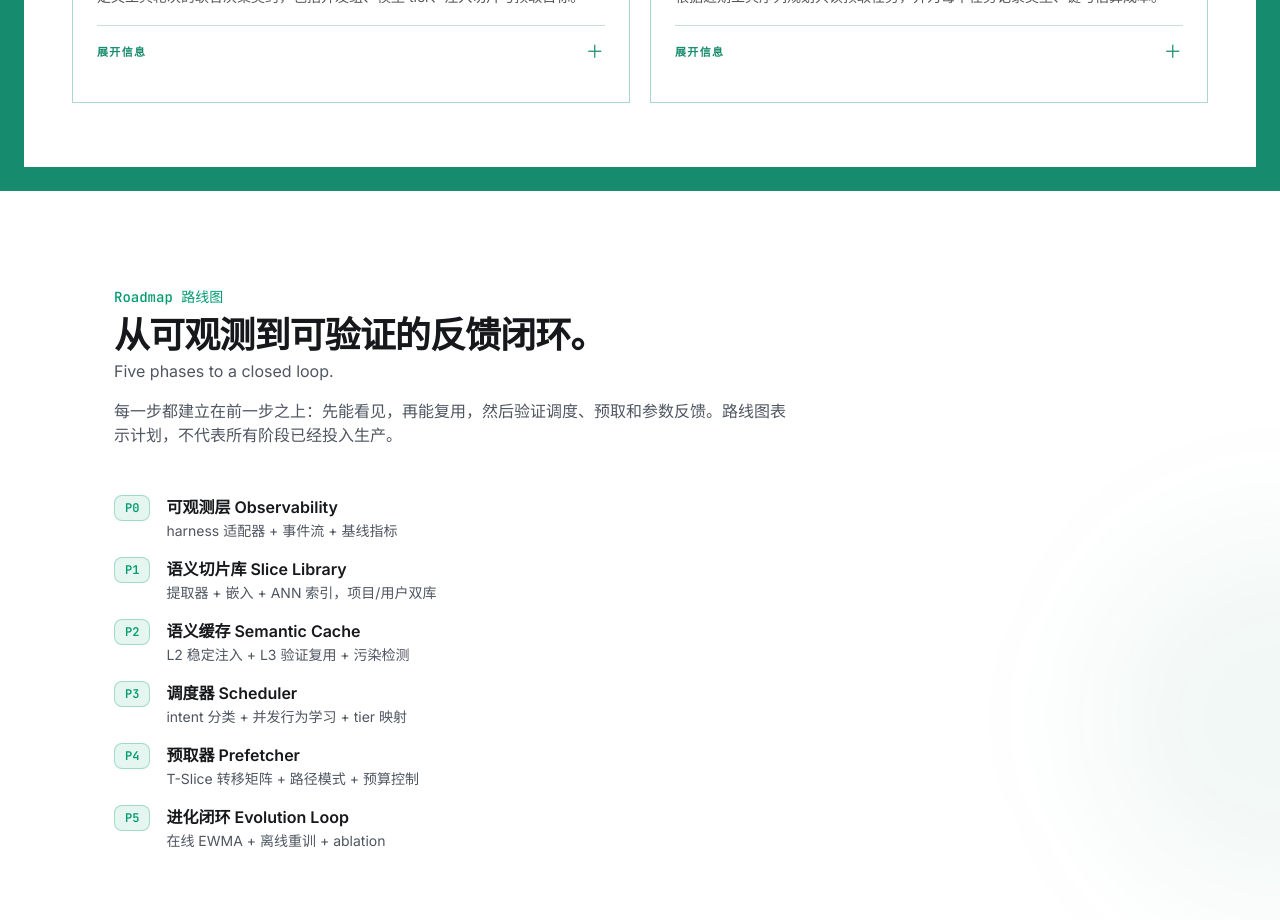
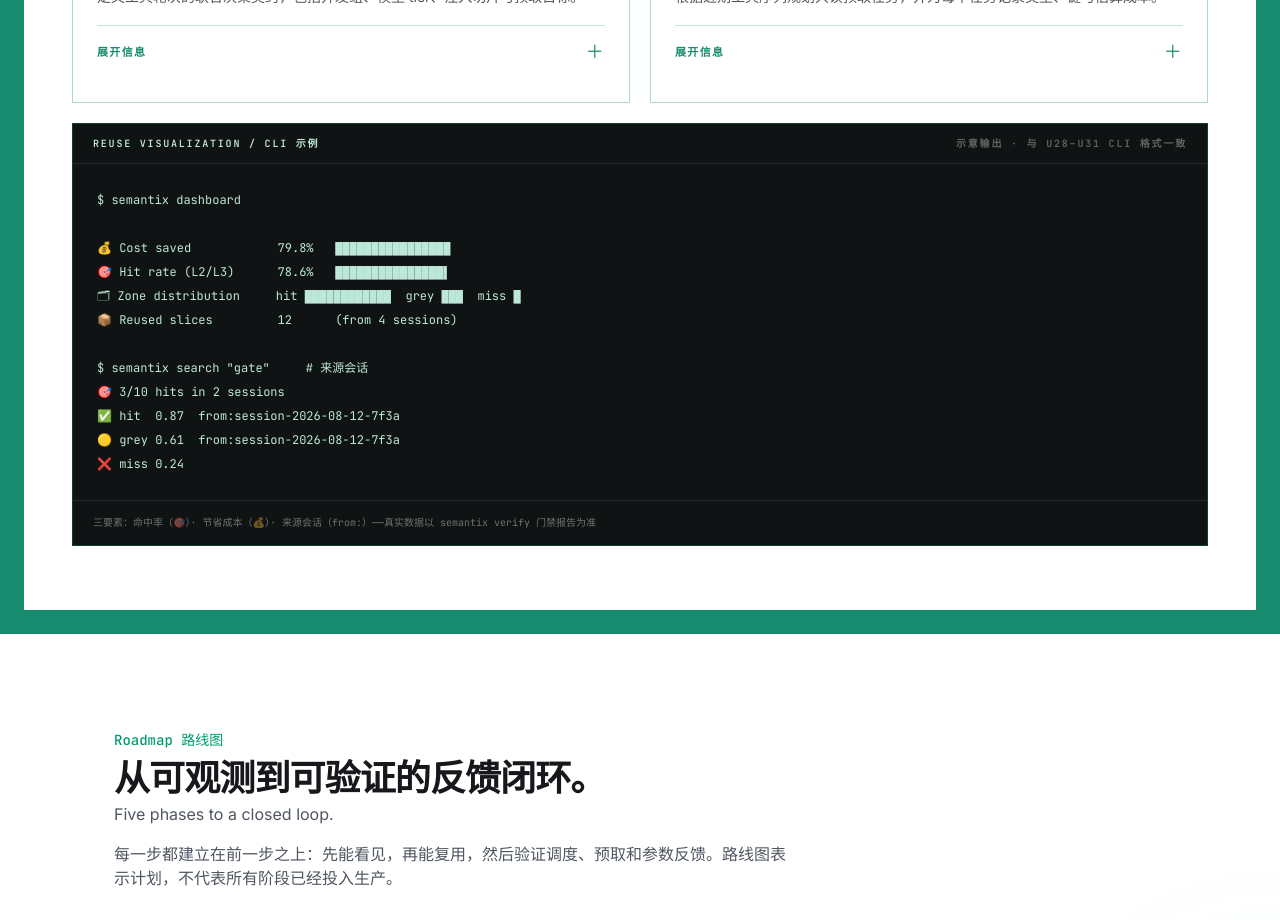
Before and after one commit to Allenllii/semantix, a Next.js app in the folder site/: page / in a window 1280 px wide. Shown: the part 3640-4560 px from the top of the page. Built offline with nearby package versions, Linux system fonts and the light colour scheme.

Commit message:
feat(site): reuse-visualization terminal mockup on homepage (Issue #156)

```diff
--- a/site/src/components/Components.tsx
+++ b/site/src/components/Components.tsx
@@ -182,6 +182,32 @@ export default function Components() {
             </Reveal>
           ))}
         </div>
+
+        <Reveal delay={55}>
+          <div className="mt-5 border border-[#168b6d]/35 bg-[#101313] text-[#bde8d9]">
+            <div className="flex flex-wrap items-center justify-between gap-2 border-b border-white/10 px-5 py-3 font-mono text-[10px] font-semibold tracking-[0.18em]">
+              <span>REUSE VISUALIZATION / CLI 示例</span>
+              <span className="text-white/35">示意输出 · 与 U28–U31 CLI 格式一致</span>
+            </div>
+            <pre className="overflow-x-auto p-5 font-mono text-xs leading-6 text-[#bde8d9] md:p-6">
+{`$ semantix dashboard
+
+💰 Cost saved            79.8%   ████████████████
+🎯 Hit rate (L2/L3)      78.6%   ███████████████▌
+🗂 Zone distribution     hit ████████████  grey ███  miss █
+📦 Reused slices         12      (from 4 sessions)
+
+$ semantix search "gate"     # 来源会话
+🎯 3/10 hits in 2 sessions
+✅ hit  0.87  from:session-2026-08-12-7f3a
+🟡 grey 0.61  from:session-2026-08-12-7f3a
+❌ miss 0.24`}
+            </pre>
+            <p className="border-t border-white/10 px-5 py-3 font-mono text-[10px] leading-5 text-white/40">
+              三要素：命中率（🎯）· 节省成本（💰）· 来源会话（from:）——真实数据以 semantix verify 门禁报告为准
+            </p>
+          </div>
+        </Reveal>
       </div>
     </section>
   );
```
